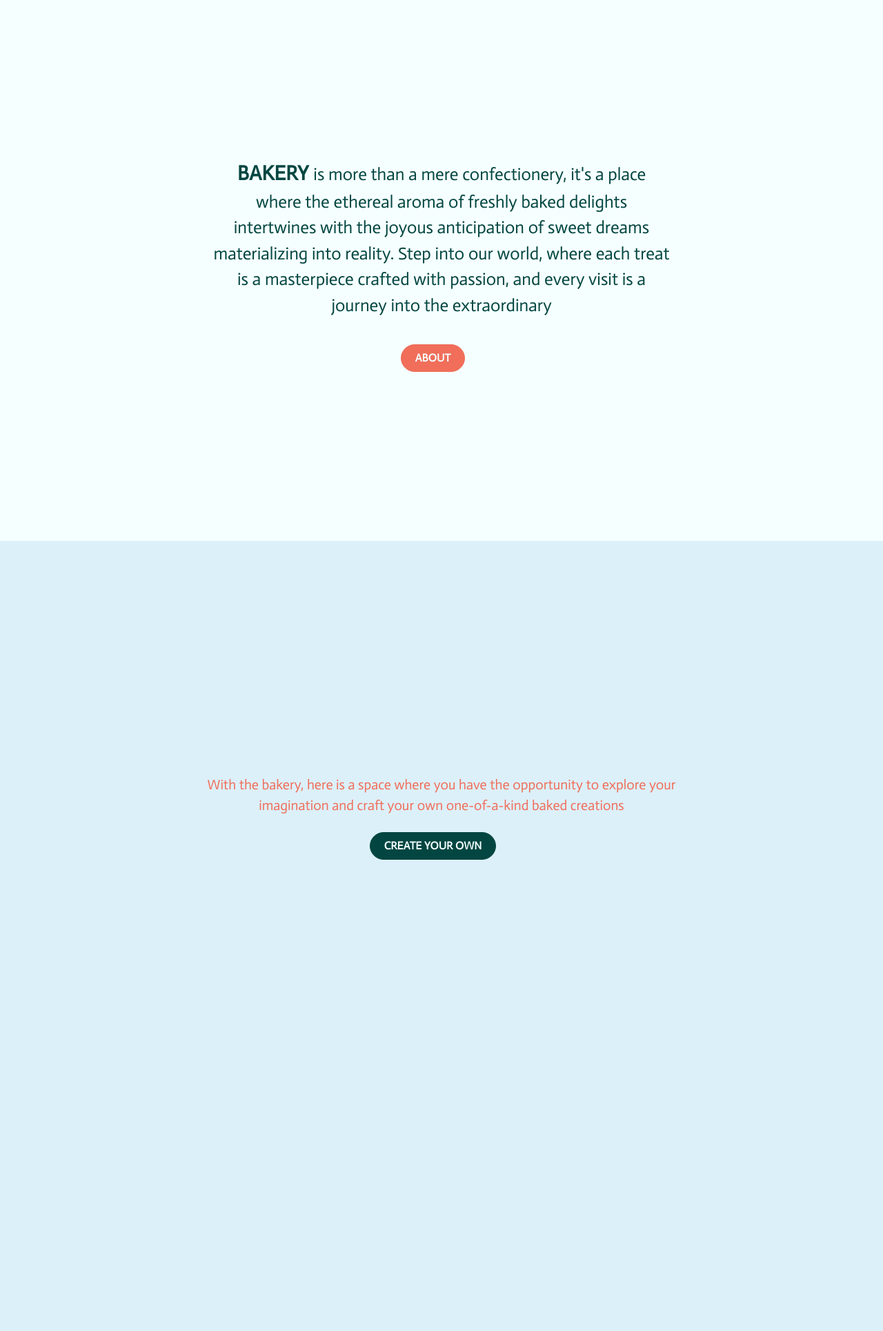
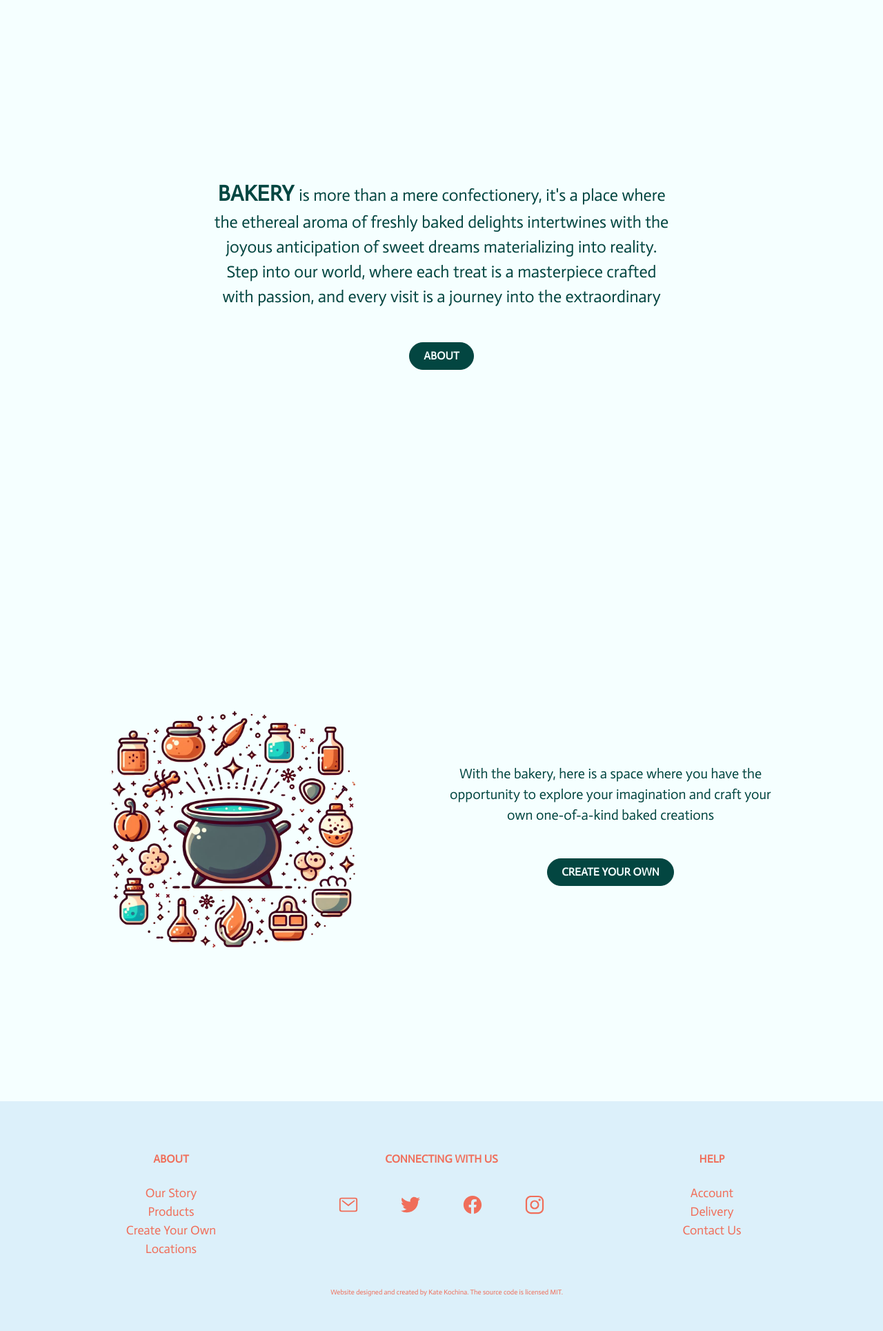
Before and after one commit to kateryna-kochina/bakery-online-shop, a Flask app: page / in a window 1280 px wide. Shown: the part 920-2849 px from the top of the page at 69% size. Before the commit the page ends 2166 px from the top, so only its background shows below. Run offline with Flask 3, Linux system fonts and the light colour scheme.

Commit message:
Add footer, and complete styling of home page

```diff
--- a/general/templates/general/base.html
+++ b/general/templates/general/base.html
@@ -28,5 +28,6 @@
     <body>
         {% include('general/navigation.html') %}
         {% block content %}{% endblock content %}
+        {% include('general/footer.html') %}
     </body>
 </html>
--- /dev/null
+++ b/general/templates/general/footer.html
@@ -0,0 +1,121 @@
+<footer class="section is-secondary-color">
+    <div class="container">
+        <div class="columns has-text-centered">
+            <div class="column is-one-third">
+                <p
+                    class="is-size-6 is-uppercase has-text-weight-bold my-5"
+                >
+                    About
+                </p>
+
+                <ul class="links about is-block is-vcentered">
+                    <li>
+                        <a class="footer-item" href="" target="_blank">
+                            Our Story
+                        </a>
+                    </li>
+                    <li>
+                        <a class="footer-item" href="" target="_blank">
+                            Products
+                        </a>
+                    </li>
+                    <li>
+                        <a class="footer-item" href="" target="_blank">
+                            Create Your Own
+                        </a>
+                    </li>
+                    <li>
+                        <a class="footer-item" href="" target="_blank">
+                            Locations
+                        </a>
+                    </li>
+                </ul>
+            </div>
+
+            <div class="column is-one-third">
+                <p
+                    class="is-size-6 is-uppercase has-text-weight-bold my-5"
+                >
+                    Connecting with us
+                </p>
+
+                <ul class="links contact is-inline-flex is-vcentered">
+                    <li>
+                        <a class="footer-item" href="" target="_blank">
+                            <img
+                                src="{{ url_for('static', filename='img/mail-outline.svg')}}"
+                                alt="logo-instagram"
+                            />
+                        </a>
+                    </li>
+                    <li>
+                        <a class="footer-item" href="" target="_blank">
+                            <img
+                                src="{{ url_for('static', filename='img/logo-twitter.svg')}}"
+                                alt="logo-twitter"
+                            />
+                        </a>
+                    </li>
+                    <li>
+                        <a class="footer-item" href="" target="_blank">
+                            <img
+                                class="footer-item"
+                                src="{{ url_for('static', filename='img/logo-facebook.svg')}}"
+                                alt="logo-facebook"
+                            />
+                        </a>
+                    </li>
+
+                    <li>
+                        <a class="footer-item" href="" target="_blank">
+                            <img
+                                src="{{ url_for('static', filename='img/logo-instagram.svg')}}"
+                                alt="logo-instagram"
+                            />
+                        </a>
+                    </li>
+                </ul>
+            </div>
+
+            <div class="column is-one-third">
+                <p
+                    class="is-size-6 is-uppercase has-text-weight-bold my-5"
+                >
+                    Help
+                </p>
+
+                <ul class="links help is-block is-vcentered">
+                    <li>
+                        <a class="footer-item" href="" target="_blank">
+                            Account
+                        </a>
+                    </li>
+                    <li>
+                        <a class="footer-item" href="" target="_blank">
+                            Delivery
+                        </a>
+                    </li>
+                    <li>
+                        <a class="footer-item" href="" target="_blank">
+                            Contact Us
+                        </a>
+                    </li>
+                </ul>
+            </div>
+        </div>
+    </div>
+
+    <div class="container has-text-centered">
+        <div class="columns is-centered">
+            <div class="column is-9">
+                <p id="copyright">
+                    Website designed and created by Kate Kochina. The source
+                    code is licensed
+                    <a href="http://opensource.org/licenses/mit-license.php"
+                        >MIT</a
+                    >.
+                </p>
+            </div>
+        </div>
+    </div>
+</footer>
--- a/general/templates/general/home.html
+++ b/general/templates/general/home.html
@@ -1,4 +1,7 @@
-{% extends 'general/base.html' %} {% block content %}
+{% extends 'general/base.html' %}
+
+{% block content %}
+
 <section class="hero is-fullheight is-fullheight-with-navbar">
     <div class="hero-body">
         <div class="container">
@@ -6,23 +9,24 @@
                 <div class="column is-8">
                     <figure class="image is-16by9">
                         <img
-                            src="{{ url_for('static', filename='img/home-img.png')}}"
+                            src="{{ url_for('static', filename='img/home.png')}}"
                             alt="home-img"
                         />
                     </figure>
                 </div>
             </div>
 
-            <div class="columns is-flex is-justify-content-center has-text-centered">
+            <div
+                class="columns is-flex is-justify-content-center has-text-centered"
+            >
                 <div class="column is-6">
-                    <h2 class="subtitle">WELCOME TO THE BAKERY</h2>
-                    <p class="is-mid-size-text">
+                    <h2 class="is-size-2 mb-4 is-secondary-color">WELCOME TO THE BAKERY</h2>
+                    <p class="is-size-5 mb-6">
                         Embark on a delightful journey with our freshly crafted
                         delights, meticulously made from premium ingredients.
                         Enhance your moments with the irresistible allure of our
                         treats, ensuring a joyous and festive experience for you
                     </p>
-                    <br />
 
                     <a class="button is-primary is-rounded is-outlined">
                         <strong>MAKE ORDER</strong>
@@ -33,13 +37,13 @@
     </div>
 </section>
 
-<section class="hero is-fullheight has-lighter-background">
+<section class="hero is-fullheight has-primary-tint-1-background">
     <div class="hero-body">
         <div class="container">
             <div class="columns is-centered has-text-centered">
                 <div class="column is-7">
-                    <p class="is-secondary-text">
-                        <b class="is-large-size-text"> BAKERY </b>
+                    <p class="is-size-4 mb-6">
+                        <b class="is-size-3"> BAKERY </b>
                         is more than a mere confectionery, it's a place where
                         the ethereal aroma of freshly baked delights intertwines
                         with the joyous anticipation of sweet dreams
@@ -47,9 +51,9 @@
                         each treat is a masterpiece crafted with passion, and
                         every visit is a journey into the extraordinary
                     </p>
-                    <br />
+
                     <a
-                        class="button is-primary is-rounded is-outlined is-brighter-button"
+                        class="button is-primary is-rounded is-outlined"
                         href="{{ url_for('general.about')}}"
                     >
                         <strong>ABOUT</strong>
@@ -60,17 +64,27 @@
     </div>
 </section>
 
-<section class="hero is-fullheight">
+<section class="hero is-fullheight has-primary-tint-1-background">
     <div class="hero-body">
         <div class="container">
-            <div class="columns is-flex is-justify-content-center has-text-centered">
-                <div class="column is-8">
-                    <p class="is-mid-size-text is-secondary-color-text">
+            <div
+                class="columns is-flex is-justify-content-center has-text-centered is-vcentered"
+            >
+                <div class="column is-4">
+                    <figure class="image">
+                        <img
+                            src="{{ url_for('static', filename='img/create-own.png')}}"
+                            alt="create-own-img"
+                        />
+                    </figure>
+                </div>
+                <div class="column is-1"></div>
+                <div class="column is-5">
+                    <p class="is-size-5 mb-6">
                         With the bakery, here is a space where you have the
                         opportunity to explore your imagination and craft your
                         own one-of-a-kind baked creations
                     </p>
-                    <br />
                     <a class="button is-primary is-rounded is-outlined">
                         <strong>CREATE YOUR OWN</strong>
                     </a>
--- a/general/templates/general/navigation.html
+++ b/general/templates/general/navigation.html
@@ -2,7 +2,7 @@
     <div class="navbar-brand is-flex is-justify-content-center">
         <a class="navbar-item" href="{{url_for('general.home')}}">
             <img
-                src="{{ url_for('static', filename='img/logo.svg')}}"
+                src="{{ url_for('static', filename='img/logo.png')}}"
                 alt="logo"
             />
         </a>
@@ -19,19 +19,21 @@
         </a>
     </div>
 
-    <div id="nav-menu" class="navbar-menu is-shadowless">
+    <div id="nav-menu" class="navbar-menu is-shadowless has-text-weight-bold">
         <div class="navbar-start is-flex is-justify-content-center"></div>
         <div class="navbar-end is-flex is-justify-content-center">
-            <a class="navbar-item" href="">
-                <strong>Menu</strong>
-            </a>
+            <a class="navbar-item" href=""> Products </a>
 
             <a class="navbar-item" href="{{ url_for('general.about') }}">
-                <strong>About</strong>
+                About
             </a>
+            <a class="navbar-item" href=""> Login </a>
 
             <a class="navbar-item" href="">
-                <strong>Login</strong>
+                <img
+                    src="{{ url_for('static', filename='img/cart-outline.svg')}}"
+                    alt="cart-img"
+                />
             </a>
         </div>
     </div>
--- a/static/css/styles.css
+++ b/static/css/styles.css
@@ -2,17 +2,24 @@
 
 body {
     background-color: var(--primary);
-    color: var(--secondary);
+    color: var(--tertiary);
     font-family: 'Actor', sans-serif;
     font-weight: 400;
     font-style: normal;
+}
+
+.is-secondary-color {
+    color: var(--secondary);
+}
+
+.has-primary-tint-1-background {
+    background-color: var(--primary-tint-1);
 }
 
 .button {
     background-color: var(--tertiary);
     border-color: var(--tertiary);
     color: var(--primary-tint-1);
-    margin-right: 25px;
 }
 
 .button.is-primary {
@@ -37,30 +44,23 @@
     color: var(--primary-tint-1);
 }
 
-.is-brighter-button {
-    background-color: var(--secondary);
-    border-color: var(--secondary);
-    color: var(--primary-tint-1);
-    margin-right: 25px;
-}
-
-.is-brighter-button.is-primary {
+.button.is-warning {
     background-color: var(--secondary);
     border-color: var(--secondary);
     color: var(--primary-tint-1);
 }
 
-.is-brighter-button.is-primary.is-outlined {
+.button.is-warning.is-outlined {
     background-color: var(--secondary);
     border-color: var(--secondary);
     color: var(--primary-tint-1);
 }
 
-.is-brighter-button.is-primary.is-outlined.is-focused,
-.is-brighter-button.is-primary.is-outlined.is-hovered,
-.is-brighter-button.is-primary.is-outlined:focus,
-.is-brighter-button.is-primary.is-outlined:hover,
-.is-brighter-button.is-primary.is-outlined:focus-visible {
+.button.is-warning.is-outlined.is-focused,
+.button.is-warning.is-outlined.is-hovered,
+.button.is-warning.is-outlined:focus,
+.button.is-warning.is-outlined:hover,
+.button.is-warning.is-outlined:focus-visible {
     background-color: var(--tertiary);
     border-color: var(--tertiary);
     color: var(--primary-tint-1);
@@ -71,16 +71,24 @@
     background-color: var(--primary);
 }
 
-.navbar-brand img {
-    height: 50px;
+.navbar-brand img,
+.navbar-item img {
+    height: 35px;
     max-height: 100%;
 }
 
-a.navbar-item {
+a.navbar-item,
+a.footer-item {
     background-color: var(--primary);
     color: var(--secondary);
     font-size: large;
     margin: auto 15px;
+}
+
+a.footer-item img {
+    height: 30px;
+    max-height: 100%;
+    margin: 15px;
 }
 
 .navbar-link.is-active,
@@ -90,7 +98,11 @@
 a.navbar-item.is-active,
 a.navbar-item:focus,
 a.navbar-item:focus-within,
-a.navbar-item:hover {
+a.navbar-item:hover,
+a.footer-item.is-active,
+a.footer-item:focus,
+a.footer-item:focus-within,
+a.footer-item:hover {
     background-color: var(--primary);
     color: var(--tertiary);
 }
@@ -104,21 +116,15 @@
     background-color: var(--tertiary);
 }
 
-.subtitle {
-    color: var(--secondary);
-    font-size: 40px;
+#copyright {
+    margin: 30px auto auto 15px;
+    font-size: 10px;
 }
 
-.is-mid-size-text {
-    font-size: 20px;
+#copyright a {
+    color: var(--secondary);
 }
 
-.is-large-size-text {
-    font-size: 30px;
+#copyright a:hover {
+    color: var(--tertiary);
 }
-
-.has-lighter-background {
-    background-color: var(--primary-tint-1);
-    color: var(--tertiary);
-    font-size: 25px;
-}
```
Also changed, not shown: static/img/cart-outline.svg (added), static/img/create-own.png (added), static/img/home.png (renamed from static/img/home-img.png), static/img/location-outline.svg (added), static/img/logo-facebook.svg (added), static/img/logo-instagram.svg (added), static/img/logo-twitter.svg (added), static/img/logo.png (added), static/img/logo.svg (deleted), static/img/mail-outline.svg (added).
